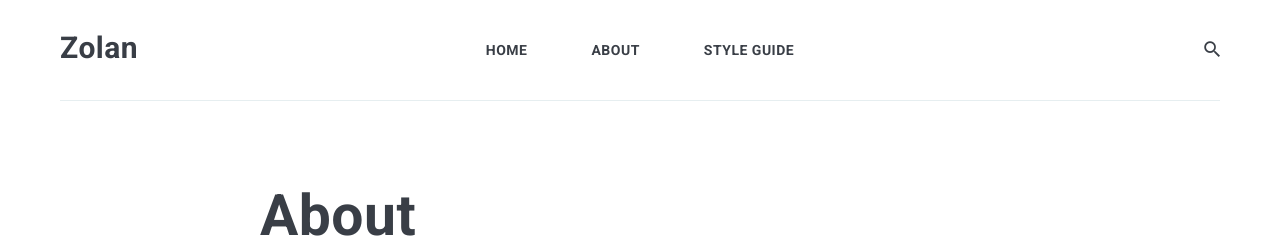
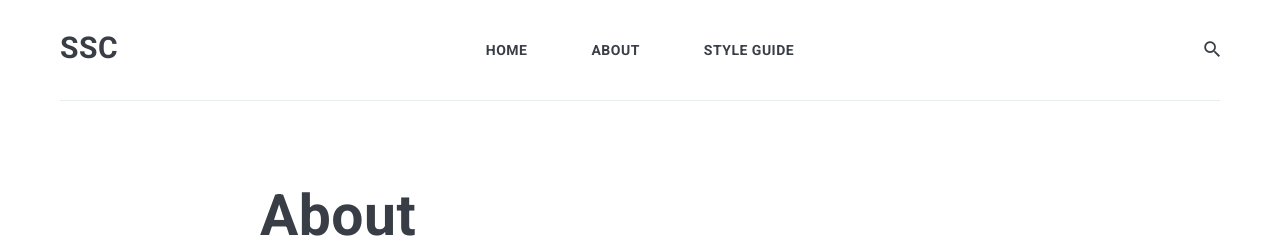
Before and after one commit to 9208k5/webtest, a Jekyll site: the page built from _pages/about.md, in a window 1280 px wide and 900 px high. Shown: the top 238 px of the window. Built offline with Jekyll 4.4.1, drawn with Linux system fonts in a browser that asks for light colours; nearby versions of some CDN libraries.

Commit message:
Update settings.yml

```diff
--- a/_data/settings.yml
+++ b/_data/settings.yml
@@ -1,6 +1,6 @@
 #-------------------------------
 # General Site Settings
-title: Zolan
+title: SSC
 logo:  # You can add own logo.
 description: Zolan is modern minimal theme for Jekyll
 
```
